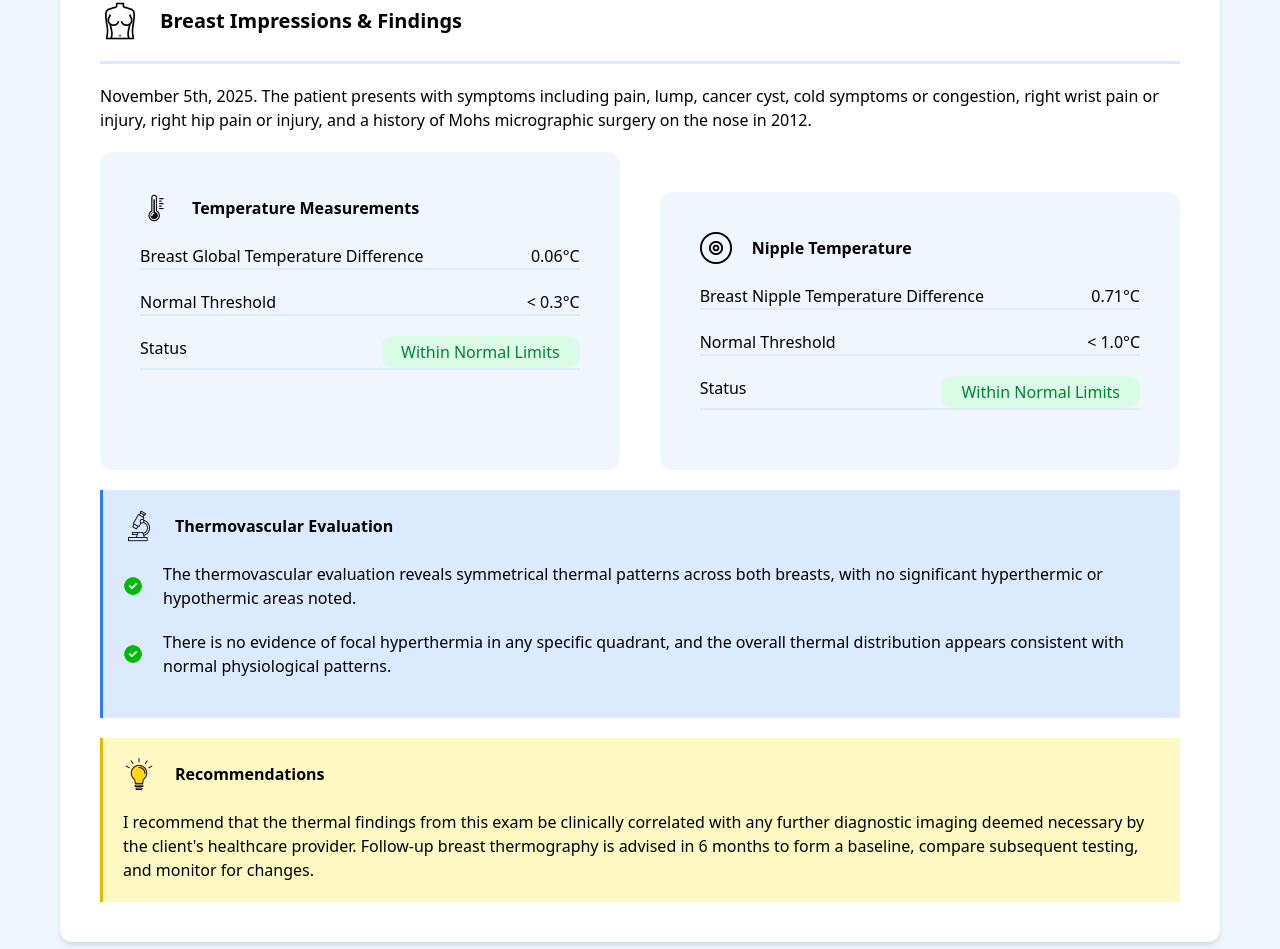
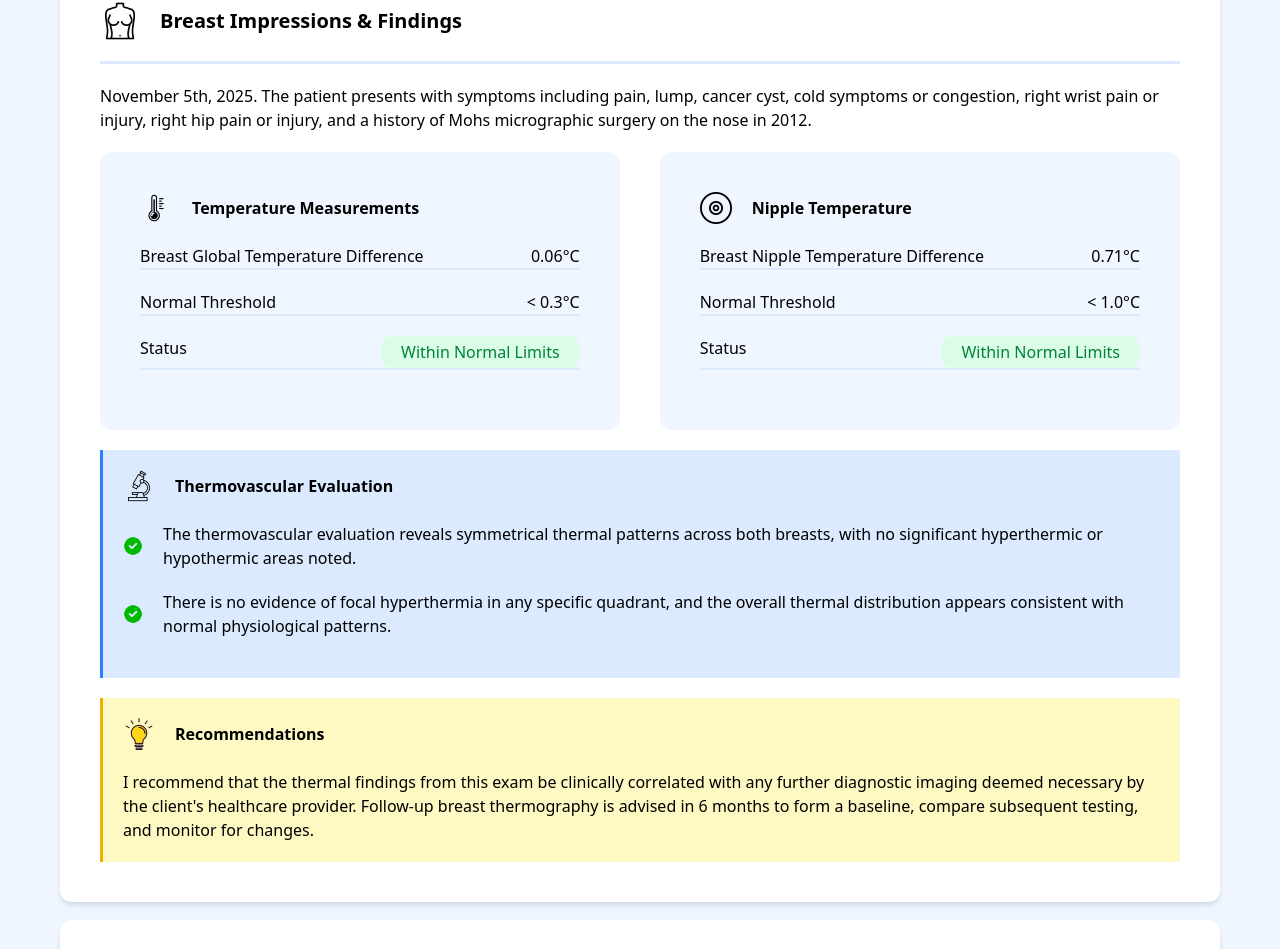
Before and after one commit to razarauf-ccript/tailwind-practice, a Next.js app: page / in a window 1280 px wide. Shown: the part 1205-2154 px from the top of the page. Built offline with nearby package versions, Linux system fonts and the light colour scheme.

Commit message:
a few more css fixes

```diff
--- a/app/globals.css
+++ b/app/globals.css
@@ -1,4 +1,13 @@
 @import "tailwindcss";
+
+.images>img {
+    max-width: 100%;
+    /* Ensures the image never exceeds the width of its parent */
+    height: auto;
+    /* Maintains the aspect ratio, preventing distortion */
+    display: block;
+    /* Optional: Removes extra space below the image if it's inline */
+}
 
 @media screen and (max-width: 767px) {
     .removepadding {
--- a/app/page.tsx
+++ b/app/page.tsx
@@ -108,7 +108,7 @@ export default function Home() {
                     <div className="bg-green-100 px-5 py-1 text-green-700 rounded-xl">Within Normal Limits</div>
                   </div>
                 </div>
-                <div className="p-10 rounded-xl bg-blue-50 flex-grow sm:mt-10">
+                <div className="p-10 rounded-xl bg-blue-50 flex-grow addmargin">
                   <div className="flex items-center pb-5">
                     <img className=" h-8 mr-5" src="/breast.png" />
                     <div className="text-l font-bold">Nipple Temperature</div>
@@ -402,7 +402,7 @@ export default function Home() {
                 <img className="h-10 mr-5" src="/thermal-imager.png" />
                 <div className="text-xl font-bold">Thermal Imaging Studies</div>
               </div>
-              <div className="flex gap-5 flex-wrap">
+              <div className="flex gap-5 flex-wrap images">
                 <div className="w-100">
                   <img className="rounded-t-xl h-100 mt-4" src="/image1.png" />
                   <div className="rounded-b-xl bg-blue-50 w-100">
```
